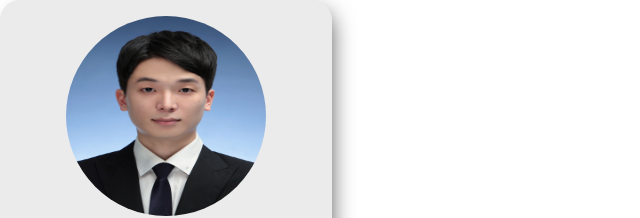
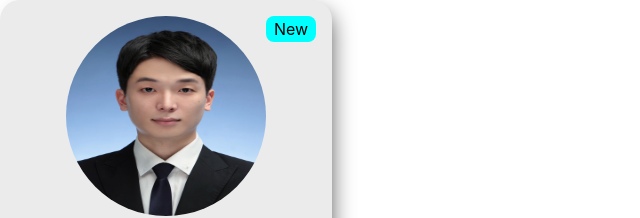
Before and after one commit to jsh0116/react_basic, a React (Create React App) app: page / in a window 1280 px wide. Shown: the top 218 px of the page, without its empty margins (0-640 px from the left). Built offline with nearby package versions, Linux system fonts and the light colour scheme.

Commit message:
[feat] 새로운 개발자 태그 만들기
- prop에 newTag optional boolean 추가
- 조건부 렌더링으로 처리
- new classname 정의

```diff
--- a/src/App.css
+++ b/src/App.css
@@ -19,3 +19,10 @@
   height: 200px;
   border-radius: 100%;
 }
+
+.new {
+  position: absolute;
+  background-color: aqua;
+  padding: 0.2rem 0.5rem;
+  border-radius: 0.5rem;
+}
--- a/src/AppProfile.tsx
+++ b/src/AppProfile.tsx
@@ -8,6 +8,7 @@ const AppProfile = (): JSX.Element => {
         image="mypic.jpeg"
         name="SeungHoon Jeong"
         title="FullStack Developer"
+        newTag={true}
       />
     </>
   );
--- a/src/components/Profile.tsx
+++ b/src/components/Profile.tsx
@@ -4,13 +4,15 @@ interface Props {
   image: string | undefined;
   name: string;
   title: string;
+  newTag?: boolean;
 }
 
 const Profile = (props: Props): JSX.Element => {
-  const { image, name, title } = props;
+  const { image, name, title, newTag } = props;
   return (
     <div className='profile'>
       <img className="photo" src={image} alt='avatar' />
+      {newTag === true && <span className="new">New</span>}
       <h1>{name}</h1>
       <p>{title}</p>
     </div>
```
